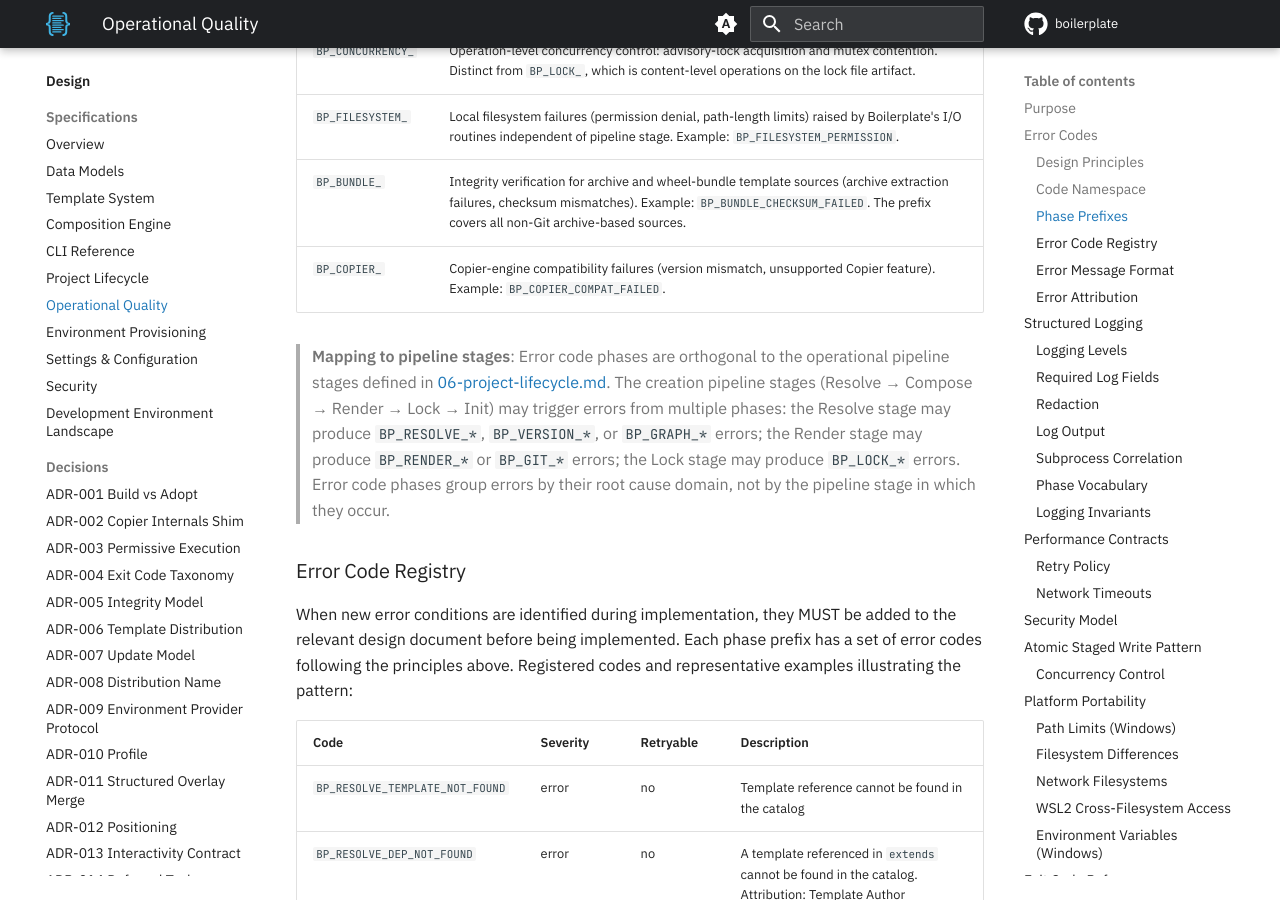
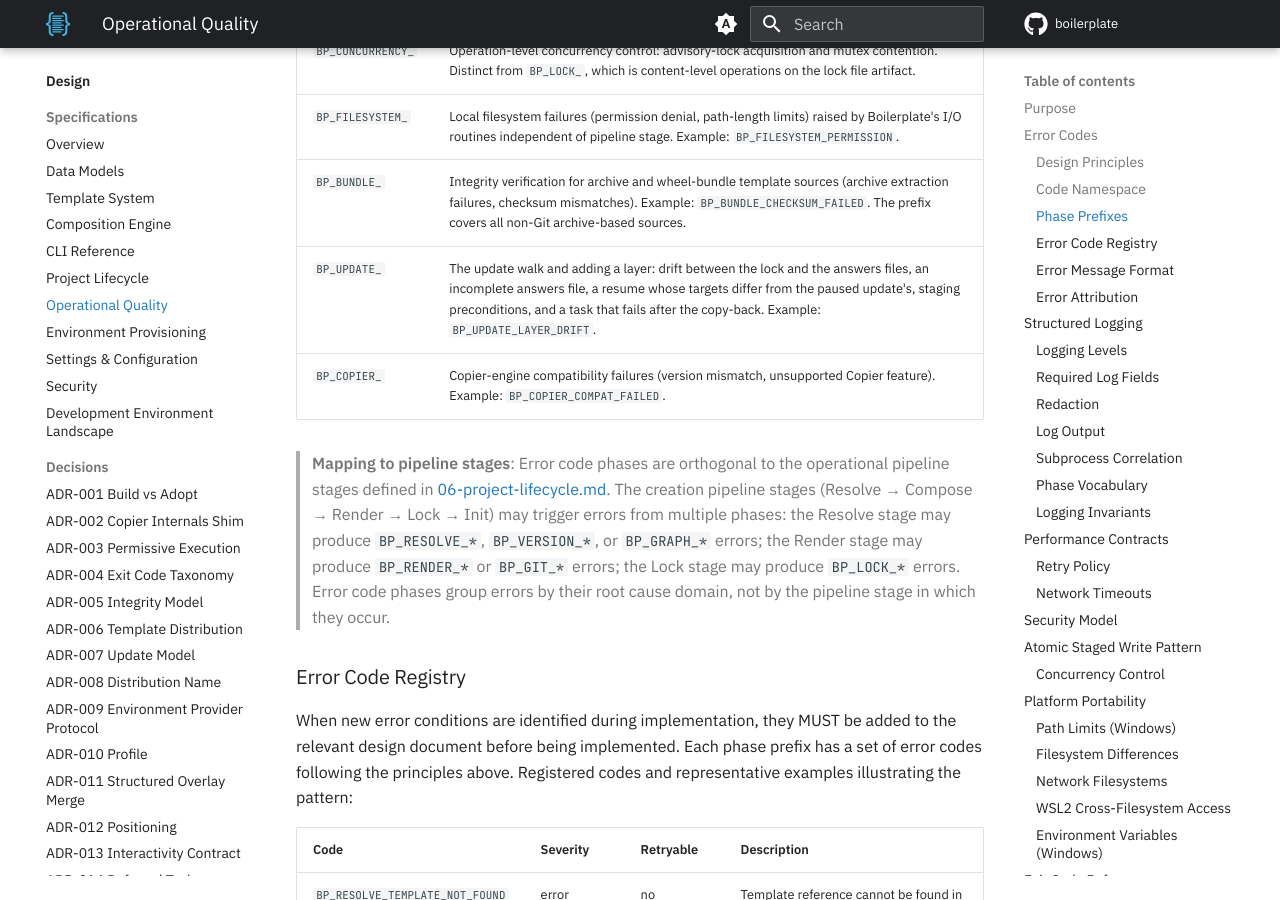
Before and after one commit to TheRealBillSiegler/boilerplate, an MkDocs documentation site: the page built from docs/design/07-operational-quality.md, in a window 1280 px wide and 900 px high, scrolled down 1682 px. Built offline with MkDocs 1.6.1 and Material for MkDocs 9.7.7, drawn with Linux system fonts in a browser that asks for light colours; comment, search, counter and statistics services are not loaded; the version menu is left out.

Commit message:
docs(design): register the BP_UPDATE_ phase prefix
The update walk's error codes use BP_UPDATE_, which the Phase Prefixes table did not list.

Co-Authored-By: Claude Opus 5.5 <noreply@anthropic.com>

```diff
--- a/docs/design/07-operational-quality.md
+++ b/docs/design/07-operational-quality.md
@@ -40,6 +40,7 @@ BP_{PHASE}_{DESCRIPTOR}
 | `BP_CONCURRENCY_` | Operation-level concurrency control: advisory-lock acquisition and mutex contention. Distinct from `BP_LOCK_`, which is content-level operations on the lock file artifact. |
 | `BP_FILESYSTEM_` | Local filesystem failures (permission denial, path-length limits) raised by Boilerplate's I/O routines independent of pipeline stage. Example: `BP_FILESYSTEM_PERMISSION`. |
 | `BP_BUNDLE_` | Integrity verification for archive and wheel-bundle template sources (archive extraction failures, checksum mismatches). Example: `BP_BUNDLE_CHECKSUM_FAILED`. The prefix covers all non-Git archive-based sources. |
+| `BP_UPDATE_` | The update walk and adding a layer: drift between the lock and the answers files, an incomplete answers file, a resume whose targets differ from the paused update's, staging preconditions, and a task that fails after the copy-back. Example: `BP_UPDATE_LAYER_DRIFT`. |
 | `BP_COPIER_` | Copier-engine compatibility failures (version mismatch, unsupported Copier feature). Example: `BP_COPIER_COMPAT_FAILED`. |
 
 > **Mapping to pipeline stages**: Error code phases are orthogonal to the operational pipeline stages defined in [06-project-lifecycle.md](06-project-lifecycle.md). The creation pipeline stages (Resolve → Compose → Render → Lock → Init) may trigger errors from multiple phases: the Resolve stage may produce `BP_RESOLVE_*`, `BP_VERSION_*`, or `BP_GRAPH_*` errors; the Render stage may produce `BP_RENDER_*` or `BP_GIT_*` errors; the Lock stage may produce `BP_LOCK_*` errors. Error code phases group errors by their root cause domain, not by the pipeline stage in which they occur.
```
